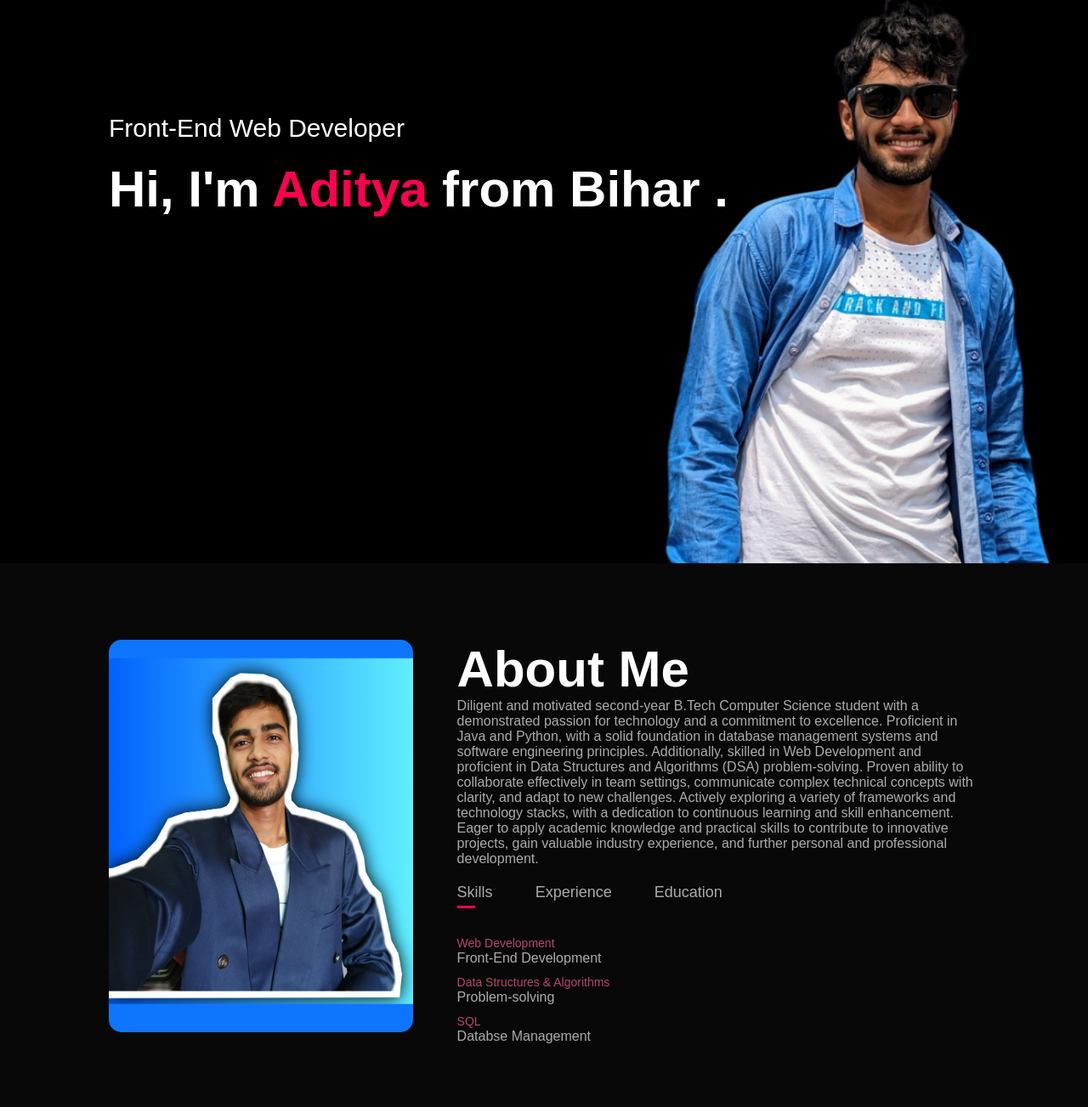
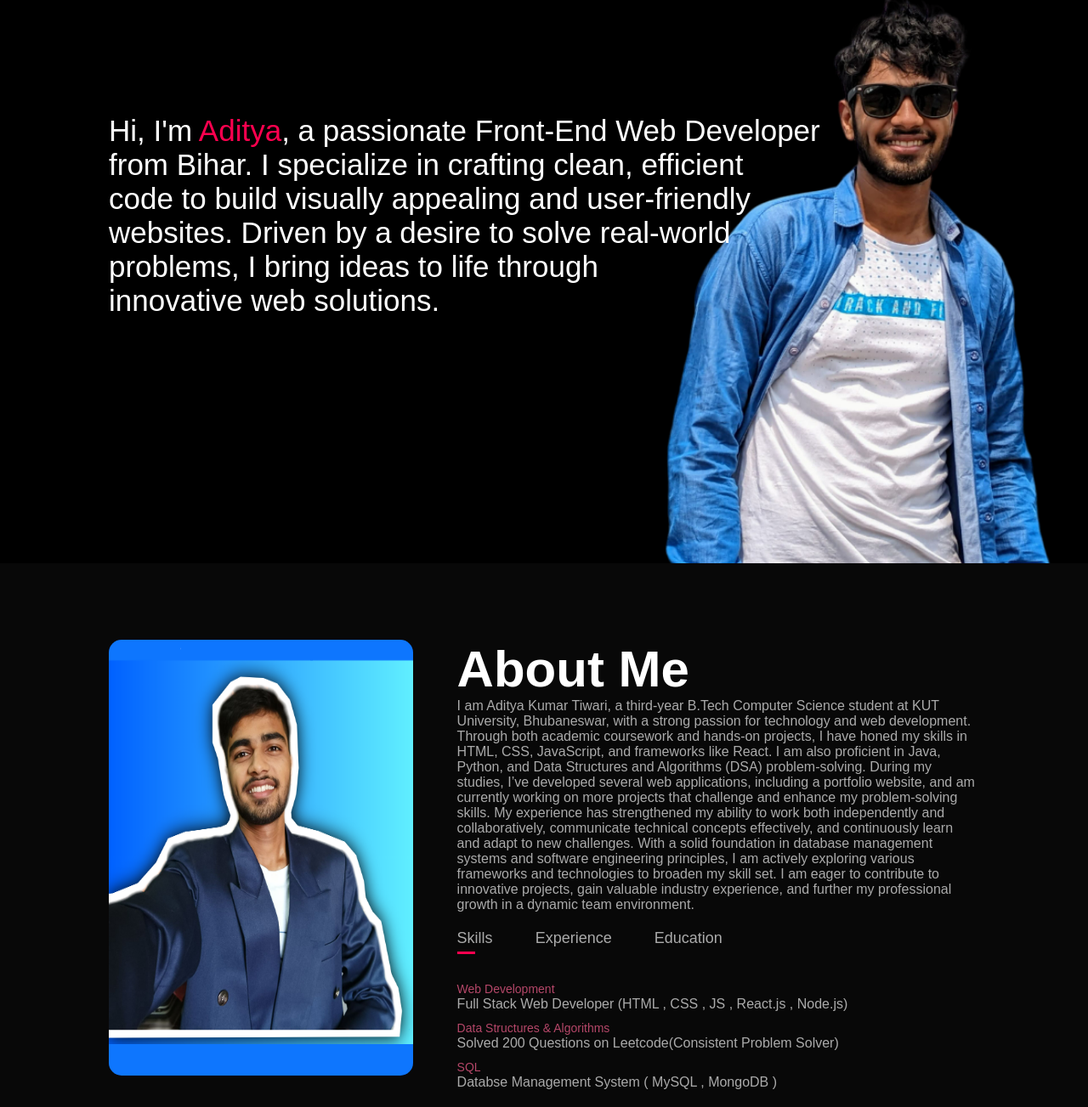
Before and after one commit to aadiitiwari/PORTFOLIO, a plain HTML site: page index.html in a window 1280 px wide. Shown: the part 137-1440 px from the top of the page at 85% size. Drawn offline with Linux system fonts and the light colour scheme.

Commit message:
New commit

```diff
--- a/index.html
+++ b/index.html
@@ -25,8 +25,10 @@
                 <i class="fas fa-bars" onclick="openmenu()"></i>
             </nav>
             <div class="header-text">
-                <p>Front-End Web Developer</p>
-                <h1>Hi, I'm <span>Aditya</span> from Bihar .</h1>
+                <!-- <p>Front-End Web Developer</p> -->
+                <p>Hi, I'm <span>Aditya</span>, a passionate Front-End Web Developer <br>from Bihar.
+                    I specialize in crafting clean, efficient <br>code to build visually appealing and user-friendly <br>websites.
+                    Driven by a desire to solve real-world <br>problems, I bring ideas to life through <br> innovative web solutions.</p>
             </div>
         </div>
     </div>
@@ -40,15 +42,17 @@
                 <div class="about-col-2">
                     <h1 class="sub-title">About Me</h1>
                     <p>
-                        Diligent and motivated second-year B.Tech Computer Science student with a demonstrated passion
-                        for technology and a commitment to excellence. Proficient in Java and Python, with a solid
-                        foundation in database management systems and software engineering principles. Additionally,
-                        skilled in Web Development and proficient in Data Structures and Algorithms (DSA)
-                        problem-solving. Proven ability to collaborate effectively in team settings, communicate complex
-                        technical concepts with clarity, and adapt to new challenges. Actively exploring a variety of
-                        frameworks and technology stacks, with a dedication to continuous learning and skill
-                        enhancement. Eager to apply academic knowledge and practical skills to contribute to innovative
-                        projects, gain valuable industry experience, and further personal and professional development.
+                        I am Aditya Kumar Tiwari, a third-year B.Tech Computer Science student at KUT University, Bhubaneswar, with a strong passion for technology
+                        and web development. Through both academic coursework and hands-on projects, I have honed my skills in HTML, CSS, JavaScript, and frameworks
+                        like React. I am also proficient in Java, Python, and Data Structures and Algorithms (DSA) problem-solving.
+
+                        During my studies, I’ve developed several web applications, including a portfolio website, and am currently working on more projects that challenge
+                        and enhance my problem-solving skills. My experience has strengthened my ability to work both independently and collaboratively, communicate
+                        technical concepts effectively, and continuously learn and adapt to new challenges.
+
+                        With a solid foundation in database management systems and software engineering principles, I am actively exploring various frameworks and
+                        technologies to broaden my skill set. I am eager to contribute to innovative projects, gain valuable industry experience, and further my
+                        professional growth in a dynamic team environment.
                     </p>
                     <div class="tab-titles">
                         <p class="tab-links active-link" onclick="opentab('skills')">Skills</p>
@@ -57,16 +61,16 @@
                     </div>
                     <div class="tab-contents active-tab" id="skills">
                         <ul>
-                            <li><span>Web Development</span><br>Front-End Development</li>
-                            <li><span>Data Structures & Algorithms</span><br>Problem-solving</li>
-                            <li><span>SQL</span><br>Databse Management</li>
+                            <li><span>Web Development</span><br>Full Stack Web Developer (HTML , CSS , JS , React.js , Node.js)</li>
+                            <li><span>Data Structures & Algorithms</span><br>Solved 200 Questions on Leetcode(Consistent Problem Solver)</li>
+                            <li><span>SQL</span><br>Databse Management System ( MySQL , MongoDB )</li>
                         </ul>
                     </div>
                     <div class="tab-contents" id="experience">
                         <ul>
+                            <li><span>Oct 2024 - Current</span><br>Front-End Developer Intern at Tecosys</li>
+                            <li><span>May 2024 - July 2024</span><br>Intel Unnati Industrial Training Program 2024</li>
                             <li><span>May 2024 - Current</span><br>Open source contributor at GSSOC'24</li>
-                            <li><span>May 2024 - Current</span><br>Intel Unnati Industrial Training Program 2024</li>
-                            <li><span>Jan 2024 - Feb 2024</span><br>Internship Trainee at Bharat Intern</li>
                         </ul>
                     </div>
                     <div class="tab-contents" id="education">
@@ -94,7 +98,7 @@
                         (implementing server-side logic), database management, security measures, and ongoing support
                         and maintenance
                     </p>
-                    <a href="#">Learn More</a>
+                    <a href="https://www.linkedin.com/in/adityakmrtiwari/">For More Contact me</a>
                 </div>
                 <div>
                     <i class="fa-solid fa-bolt"></i>
@@ -105,7 +109,7 @@
                         performance by providing optimized solutions for tasks like sorting, searching, graph traversal,
                         and more.
                     </p>
-                    <a href="#">Learn More</a>
+                    <a href="https://www.linkedin.com/in/adityakmrtiwari/">For More Contact me</a>
                 </div>
                 <div>
                     <i class="fa-brands fa-free-code-camp"></i>
@@ -116,7 +120,7 @@
                         improving their applications. This service streamlines the development process, making it easier
                         to build, deploy, and scale Python-based projects.
                     </p>
-                    <a href="#">Learn More</a>
+                    <a href="https://www.linkedin.com/in/adityakmrtiwari/">For More Contact me</a>
                 </div>
             </div>
         </div>
@@ -133,7 +137,7 @@
                         <h3>Amazon Clone</h3>
                         <p>An Amazon clone is a replica or imitation of the popular e-commerce platform Amazon, built
                             with similar functionalities and features</p>
-                        <a href="#"><i class="fa-solid fa-arrow-up-right-from-square"></i></a>
+                        <a href="https://amazon-clone-dusky-eight.vercel.app/"><i class="fa-solid fa-arrow-up-right-from-square"></i></a>
                     </div>
                 </div>
                 <div class="work">
@@ -142,20 +146,19 @@
                         <h3>Animated Portfolio</h3>
                         <p>It showcases my professional accomplishments, skills, and projects in a concise and visually
                             appealing manner</p>
-                        <a href="#"><i class="fa-solid fa-arrow-up-right-from-square"></i></a>
+                        <a href="https://portfolio-silk-five-86.vercel.app/"><i class="fa-solid fa-arrow-up-right-from-square"></i></a>
                     </div>
                 </div>
                 <div class="work">
                     <img src="IMAGES/work-3.png">
                     <div class="layer">
-                        <h3>Tic Tac Toe</h3>
-                        <p>Tic-tac-toe is a game for two players, 'X' and 'O', who take turns marking the spaces in a
-                            3x3 grid. </p>
-                        <a href="#"><i class="fa-solid fa-arrow-up-right-from-square"></i></a>
+                        <h3>Real Time Chat App</h3>
+                        <p>A dynamic real-time chat app leveraging Socket.IO and Node.js for seamless, low-latency communication. </p>
+                        <a href="https://github.com/aadiitiwari/iChat-App-"><i class="fa-solid fa-arrow-up-right-from-square"></i></a>
                     </div>
                 </div>
             </div>
-            <a href="#" class="btn">See More</a>
+            <a href="https://github.com/aadiitiwari?tab=repositories" class="btn">See More</a>
         </div>
     </div>
     <!-- ----------------contact----------------- -->
--- a/style.css
+++ b/style.css
@@ -66,11 +66,11 @@ nav ul li a:hover::after {
   font-size: 30px;
 }
 
-.header-text h1 {
-  font-size: 60px;
+.header-text p {
+  font-size: 35px;
   margin-top: 20px;
 }
-.header-text h1 span {
+.header-text p span {
   color: #ff004f;
 }
 
```
Also changed, not shown: IMAGES/work-3.png, 1 other file.
